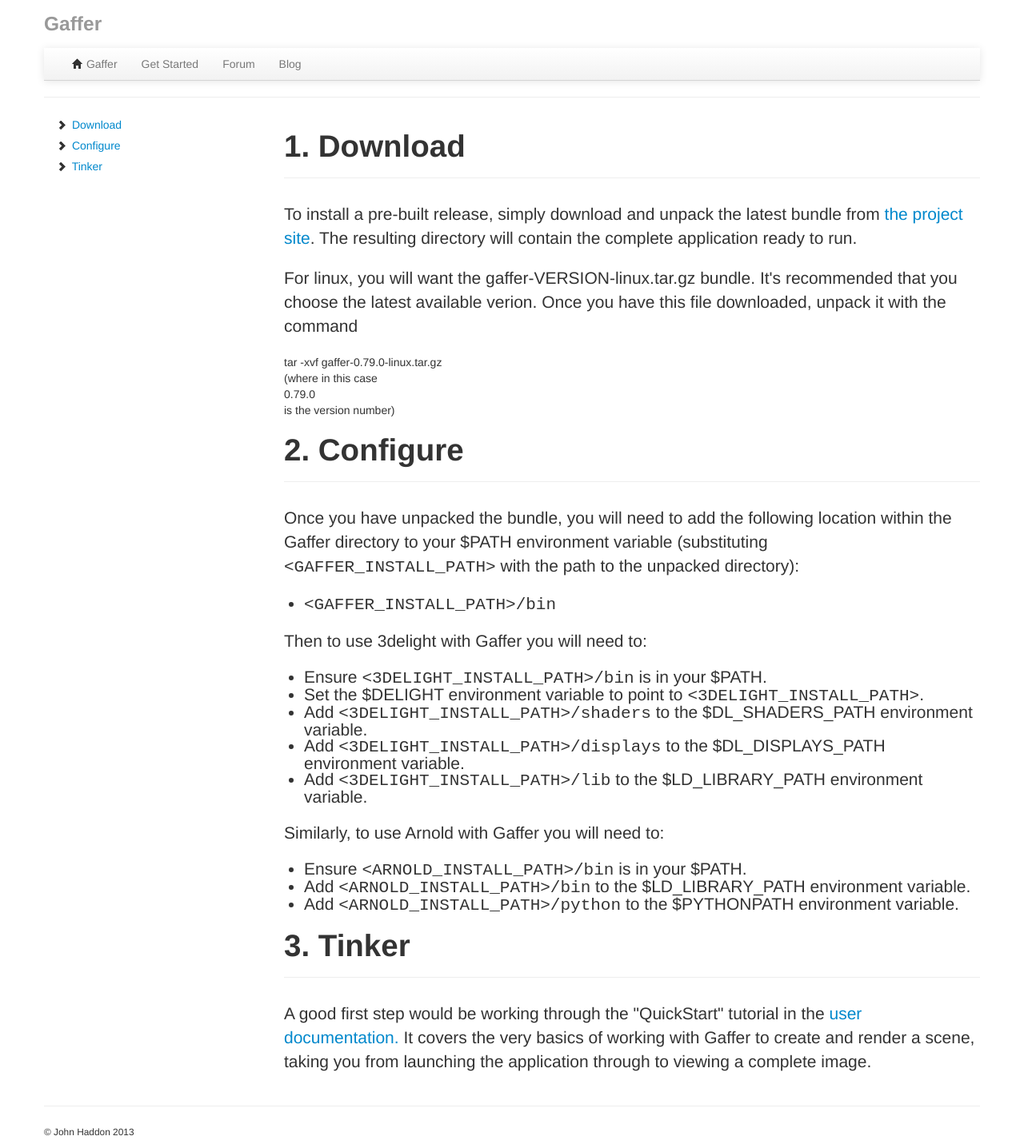
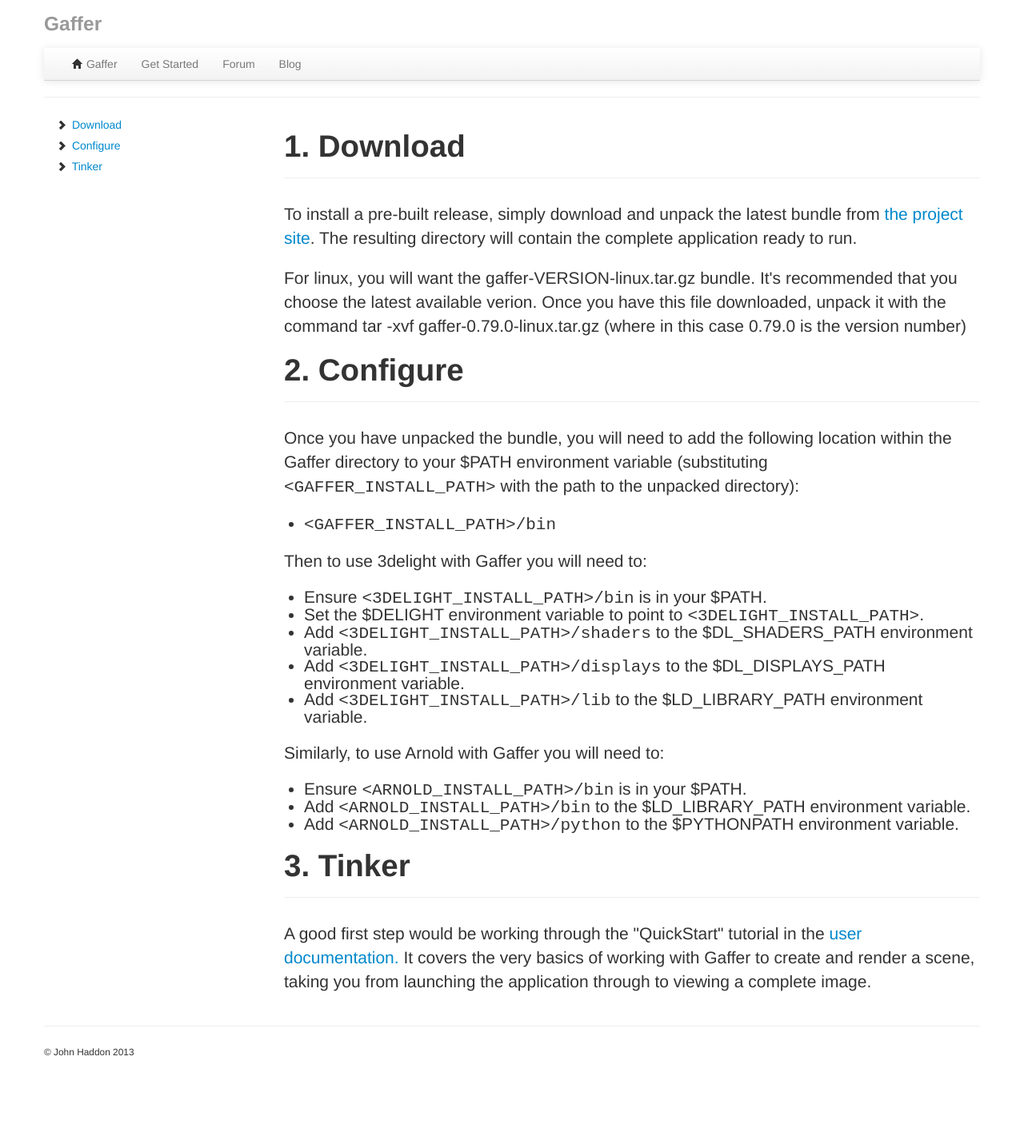
Before and after one commit to GafferHQ/gaffer, a Jekyll site: the page built from getStarted.html, in a window 1280 px wide. Shown: the whole page at 80% size. Built offline with Jekyll 4.4.1, drawn with Linux system fonts in a browser that asks for light colours; after the commit the page ends 1336 px from its top, so only the background shows below that.

Commit message:
fingers crossed, better way of styling inline

```diff
--- a/getStarted.html
+++ b/getStarted.html
@@ -21,7 +21,7 @@
 			<h1>1. Download</h1>
 			</div>
 			<p class="lead">To install a pre-built release, simply download and unpack the latest bundle from <a href=https://github.com/ImageEngine/gaffer/releases>the project site</a>. The resulting directory will contain the complete application ready to run.</p>
-			<p class="lead">For linux, you will want the gaffer-VERSION-linux.tar.gz bundle. It's recommended that you choose the latest available verion. Once you have this file downloaded, unpack it with the command <div class="icode">tar -xvf gaffer-0.79.0-linux.tar.gz</div> (where in this case <div class="icode">0.79.0</div> is the version number)</p>
+			<p class="lead">For linux, you will want the gaffer-VERSION-linux.tar.gz bundle. It's recommended that you choose the latest available verion. Once you have this file downloaded, unpack it with the command <span class="icode">tar -xvf gaffer-0.79.0-linux.tar.gz</span> (where in this case <span class="icode">0.79.0</span> is the version number)</p>
 		</section>
 
 		<section id="configure">
```
